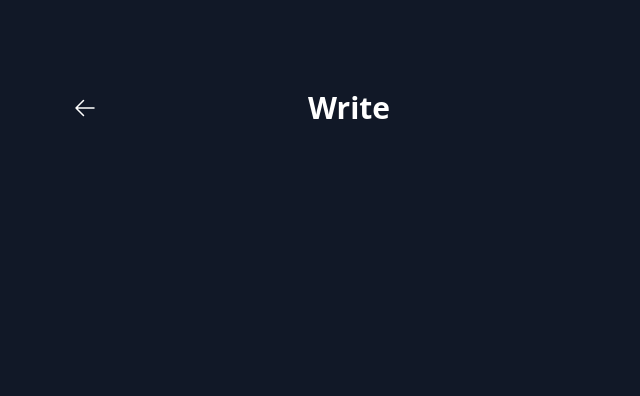
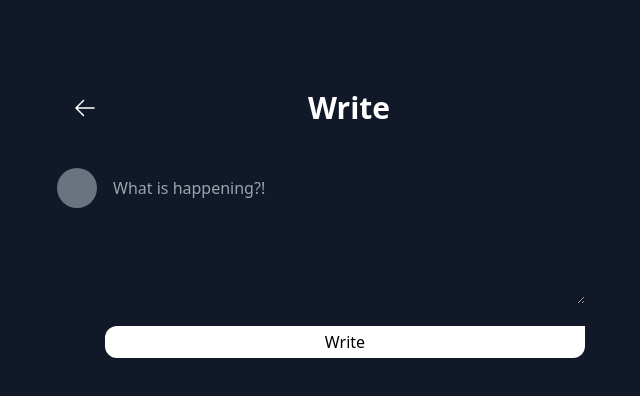
Before and after one commit to hyer0705/nextjs-lutweet, a Next.js app: page /tweet/write in a window 1280 px wide. Shown: the top 396 px of the page, without its empty margins (319-959 px from the left). Built offline with nearby package versions, Linux system fonts and the light colour scheme.

Commit message:
Add HTML markup and styling to WritePage component

```diff
--- a/app/tweet/write/write-page.tsx
+++ b/app/tweet/write/write-page.tsx
@@ -6,6 +6,19 @@ export default function WritePage() {
   return (
     <div className="text-white">
       <Header title="Write" />
+      <div className="flex space-x-2">
+        <div className="w-10 h-10 bg-gray-500 rounded-full" />
+        <form className="flex-1 space-y-4">
+          <textarea
+            className="resize-y w-full p-2 bg-inherit rounded-md focus:outline-none"
+            rows={5}
+            placeholder="What is happening?!"
+          />
+          <button className="w-full py-1 bg-white text-black rounded-xl rounded-tr-none">
+            Write
+          </button>
+        </form>
+      </div>
     </div>
   );
 }
```
